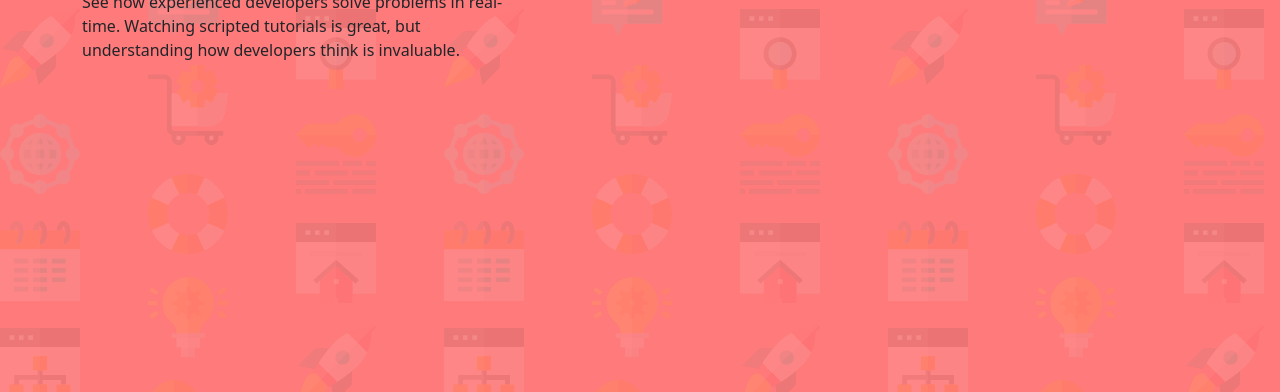
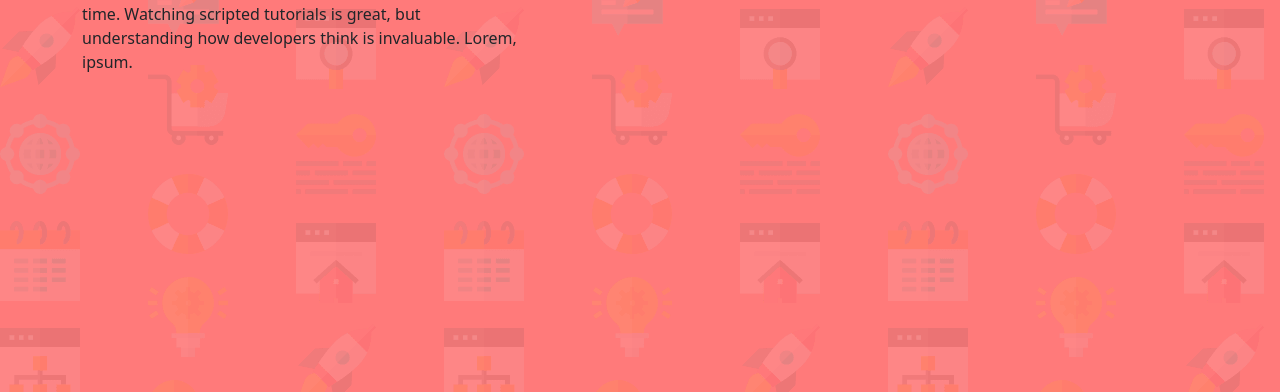
Before and after one commit to Eggys321/component-with-signup-form, a plain HTML site: page index.html in a window 1280 px wide. Shown: the part 408-800 px from the top of the page. Drawn offline with nearby package versions, Linux system fonts and the light colour scheme.

Commit message:
fixed,html

```diff
--- a/index.html
+++ b/index.html
@@ -10,7 +10,7 @@
       crossorigin="anonymous"
     />
     <link rel="stylesheet" href="style.css" />
-    <title>compnent-with-signuo-form</title>
+    <title>component-with-signup-form</title>
   </head>
   <body>
     <main class="container">
@@ -23,6 +23,7 @@
             See how experienced developers solve problems in real-time. Watching
             scripted tutorials is great, but understanding how developers think
             is invaluable.
+            Lorem, ipsum.
           </p>
         </section>
         <!-- section-2 -->
```
